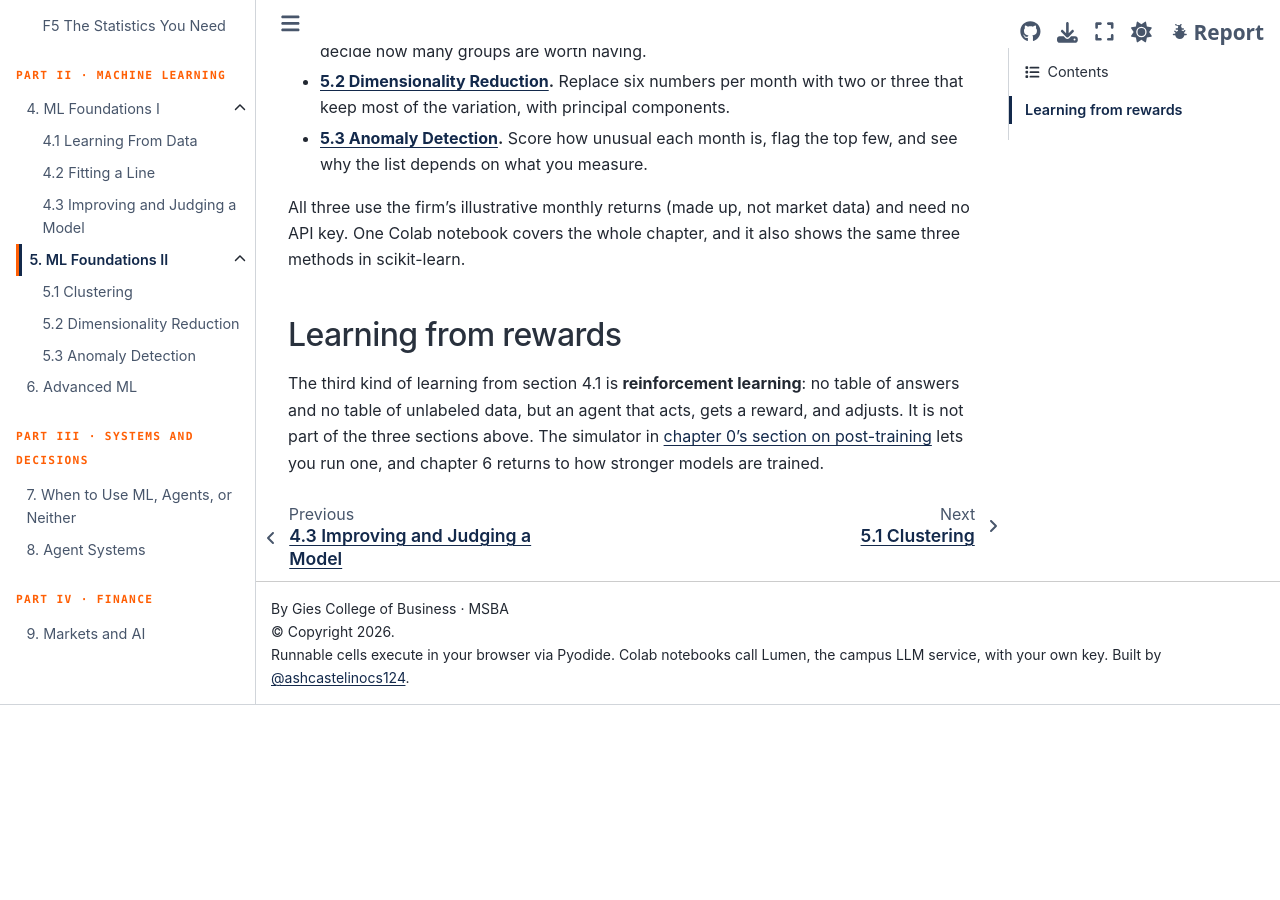
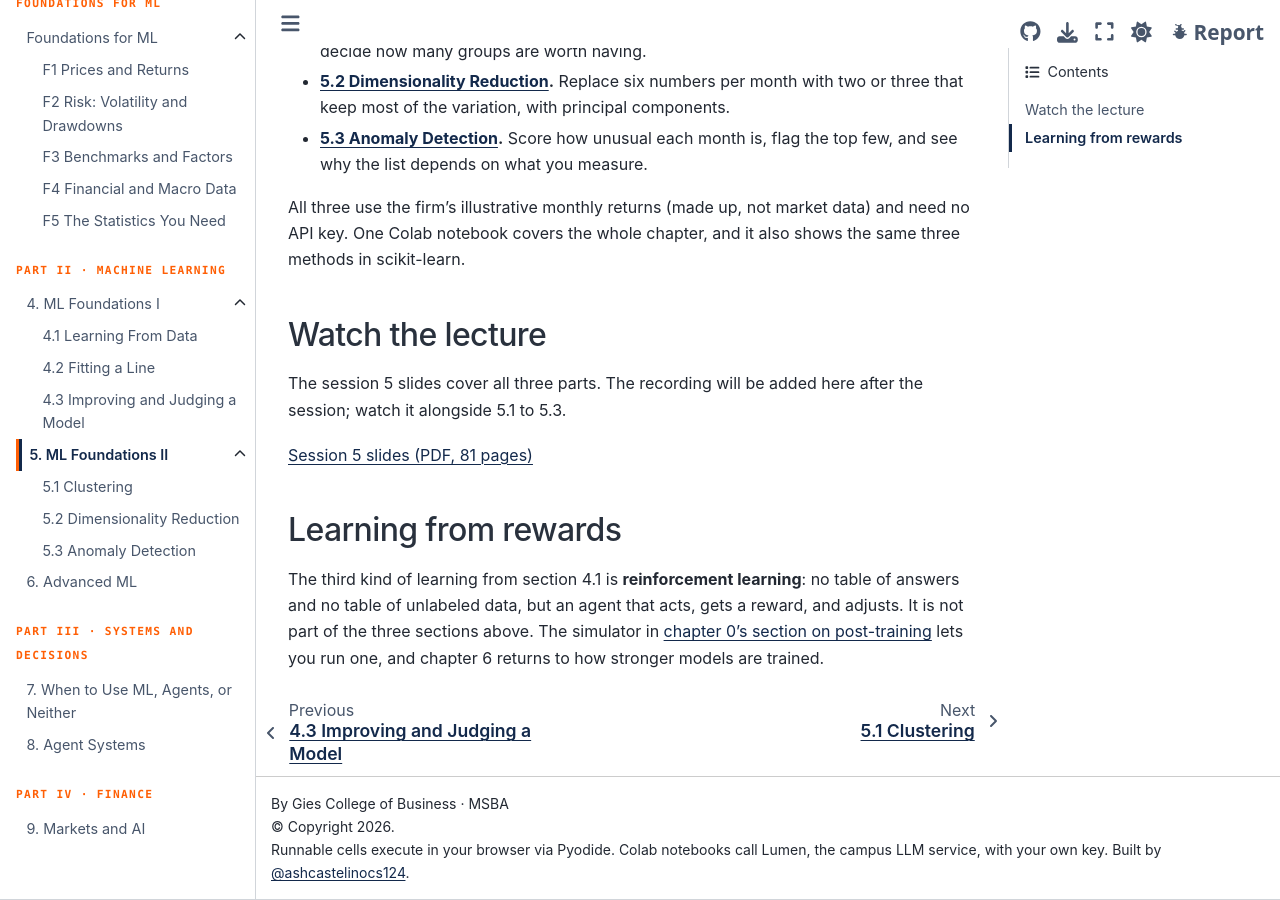
Before and after one commit to ashcastelinocs124/msba-ai-workshop, a Jupyter Book: the page built from book/ch05-ml-foundations-2.md, in a window 1280 px wide and 900 px high, scrolled down 791 px. Built offline with Jupyter Book 1.0.4 settings and Sphinx 7.4.7 and the Sphinx Book theme 1.1.4, drawn with Linux system fonts in a browser that asks for light colours; before the commit the page ends 1496 px from its top, so only the background shows below that.

Commit message:
Link the session 5 slides from the chapter 5 pages

````diff
--- a/book/ch05-ml-foundations-2.md
+++ b/book/ch05-ml-foundations-2.md
@@ -16,6 +16,15 @@ Chapter 4 was supervised learning: every month came with a label (Deere's return
 
 All three use the firm's illustrative monthly returns (made up, not market data) and need no API key. One Colab notebook covers the whole chapter, and it also shows the same three methods in scikit-learn.
 
+(ch05-lecture)=
+## Watch the lecture
+
+The session 5 slides cover all three parts. The recording will be added here after the session; watch it alongside 5.1 to 5.3.
+
+```{raw} html
+<p><a href="https://github.com/ashcastelinocs124/Workshop-Slides/blob/main/AI/education/quantitative-analyst-course/workshop-5-ml-foundations-2.pdf">Session 5 slides (PDF, 81 pages)</a></p>
+```
+
 ## Learning from rewards
 
 The third kind of learning from section 4.1 is **reinforcement learning**: no table of answers and no table of unlabeled data, but an agent that acts, gets a reward, and adjusts. It is not part of the three sections above. The simulator in [chapter 0's section on post-training](ch00-post-training.md) lets you run one, and chapter 6 returns to how stronger models are trained.
````
Also changed, not shown: book/ch05-anomaly-detection.md (+1 -1 lines), book/ch05-clustering.md (+1 -1 lines), book/ch05-dimensionality-reduction.md (+1 -1 lines).
